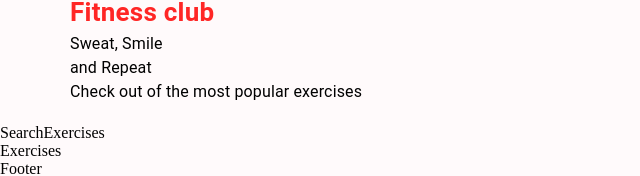
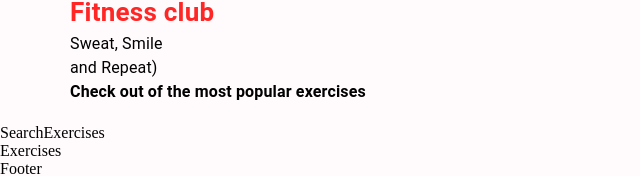
Before and after one commit to Sshesst/FitnessApp, a React (Create React App) app: page / in a window 1280 px wide. Shown: the part 319-495 px from the top of the page, without its empty margins (0-640 px from the left). Built offline with nearby package versions, Linux system fonts and the light colour scheme.

Commit message:
Homepage#2

```diff
--- a/src/components/HeroBanner.jsx
+++ b/src/components/HeroBanner.jsx
@@ -11,9 +11,9 @@ const HeroBanner = () => {
             Fitness club
         </Typography>
         <Typography>
-            Sweat, Smile <br /> and Repeat
+            Sweat, Smile <br /> and Repeat)
         </Typography>
-        <Typography>
+        <Typography fontWeight={700}>
             Check out of the most popular exercises
         </Typography>
     </Box>
```
